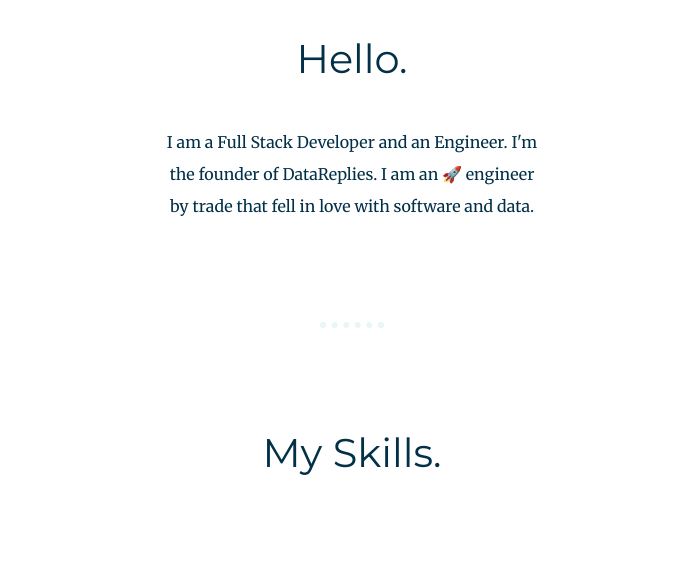
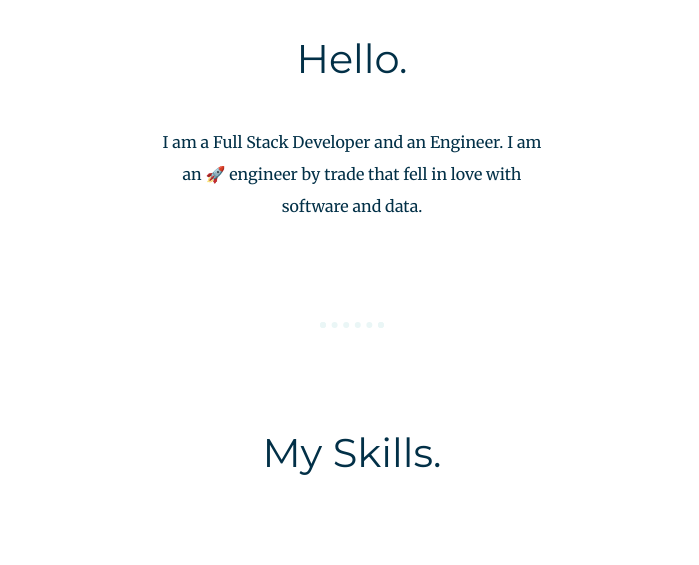
Before and after one commit to HamzaB001/PersonalSite, a plain HTML site: page index.html in a window 1280 px wide. Shown: the part 1092-1657 px from the top of the page, without its empty margins (288-987 px from the left). Drawn offline with Linux system fonts and the light colour scheme.

Commit message:
Update index.html

```diff
--- a/index.html
+++ b/index.html
@@ -24,7 +24,7 @@
     <div class="profile">
       <img class="myphoto" src="images/Hamza.jpg" alt="hamza-profile-img">
       <h2>Hello.</h2>
-      <p class="intro">I am a Full Stack Developer and an Engineer. I'm the founder of DataReplies. I am an 🚀 engineer by trade that fell in love with software and data.</p>
+      <p class="intro">I am a Full Stack Developer and an Engineer. I am an 🚀 engineer by trade that fell in love with software and data.</p>
     </div>
     <hr>
     <div class="skills">
```
